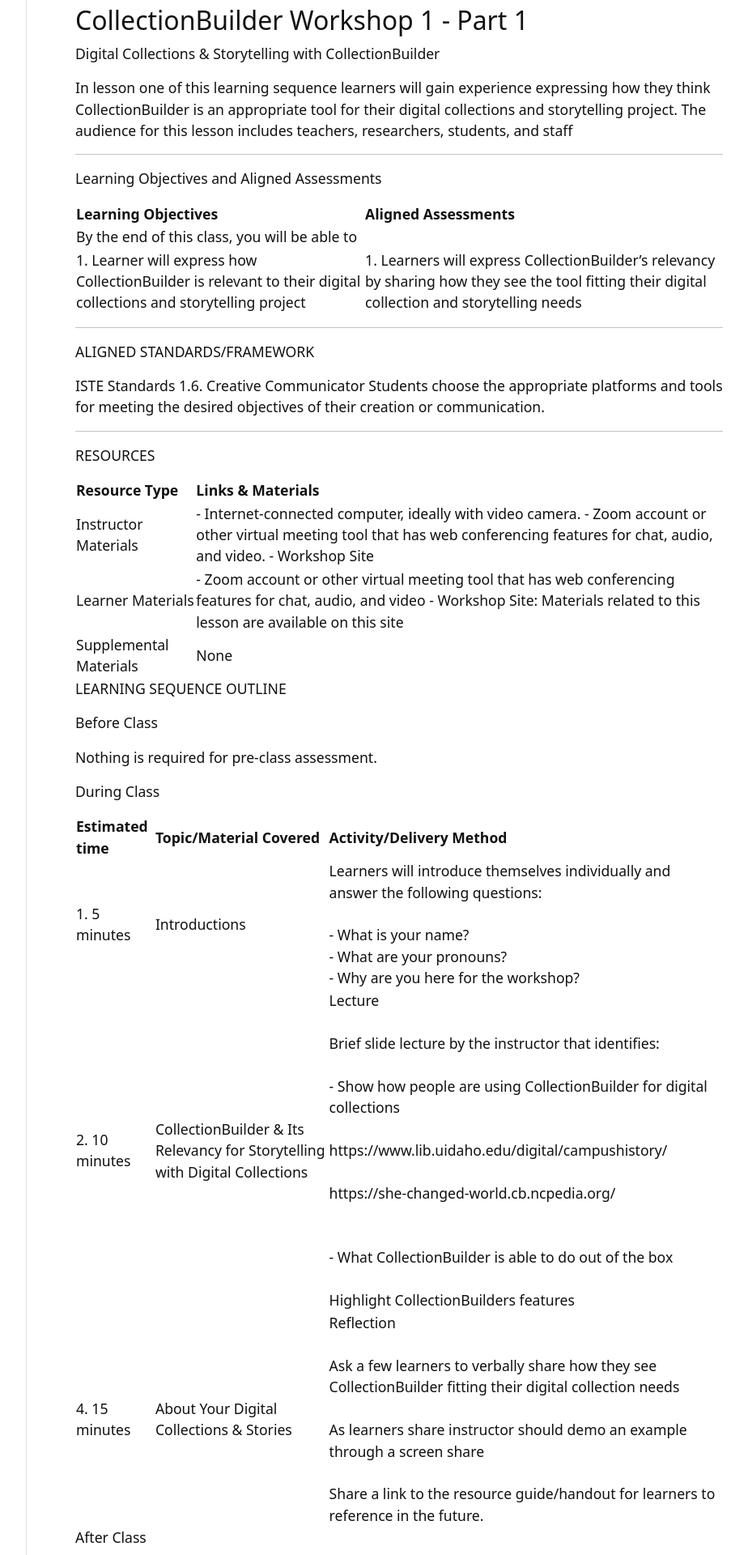
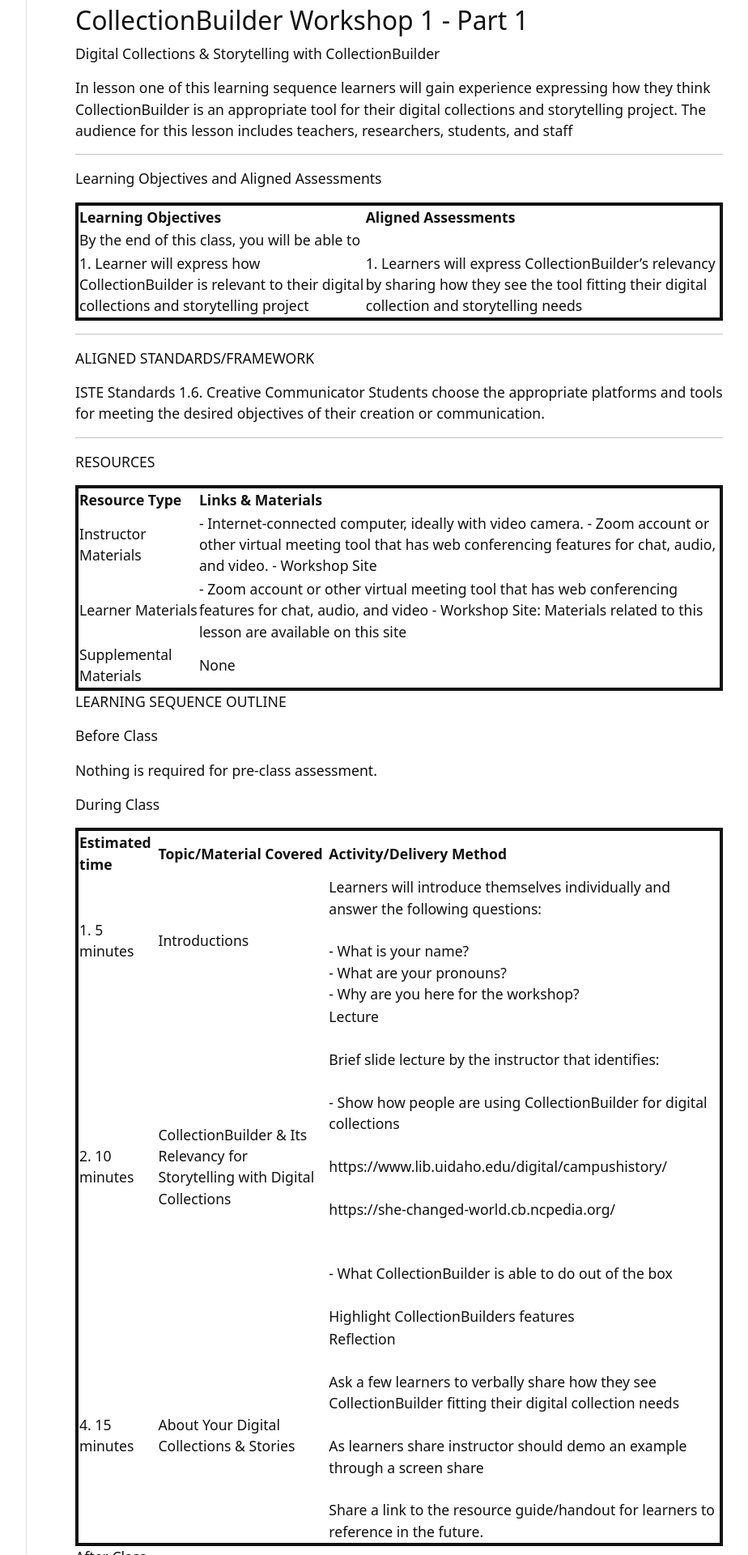
Before and after one commit to gabrielesh/collectionbuilder-workshop, a Jekyll site: the page built from content/1-week_1.md, in a window 1280 px wide. Shown: the part 374-2294 px from the top of the page at 81% size, without its empty margins (208-1132 px from the left). Built offline with Jekyll 4.4.1, drawn with Linux system fonts in a browser that asks for light colours.

Commit message:
test small table command in scss

```diff
--- a/_sass/_custom.scss
+++ b/_sass/_custom.scss
@@ -1,6 +1,6 @@
 /* add custom scss */
 
-table,
-noscript .table-wrapper {
-  margin-top: 0;
+
+table {
+    border: solid 4px;
 }
```
